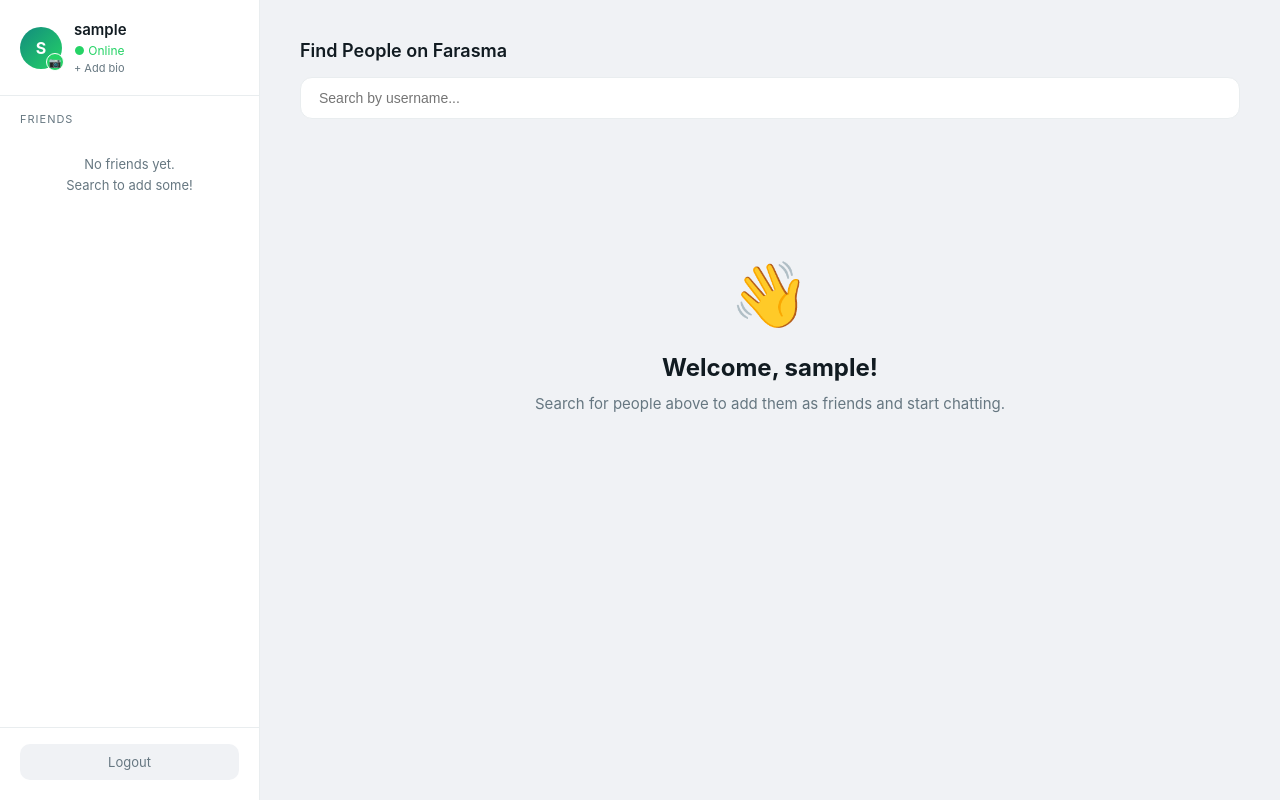
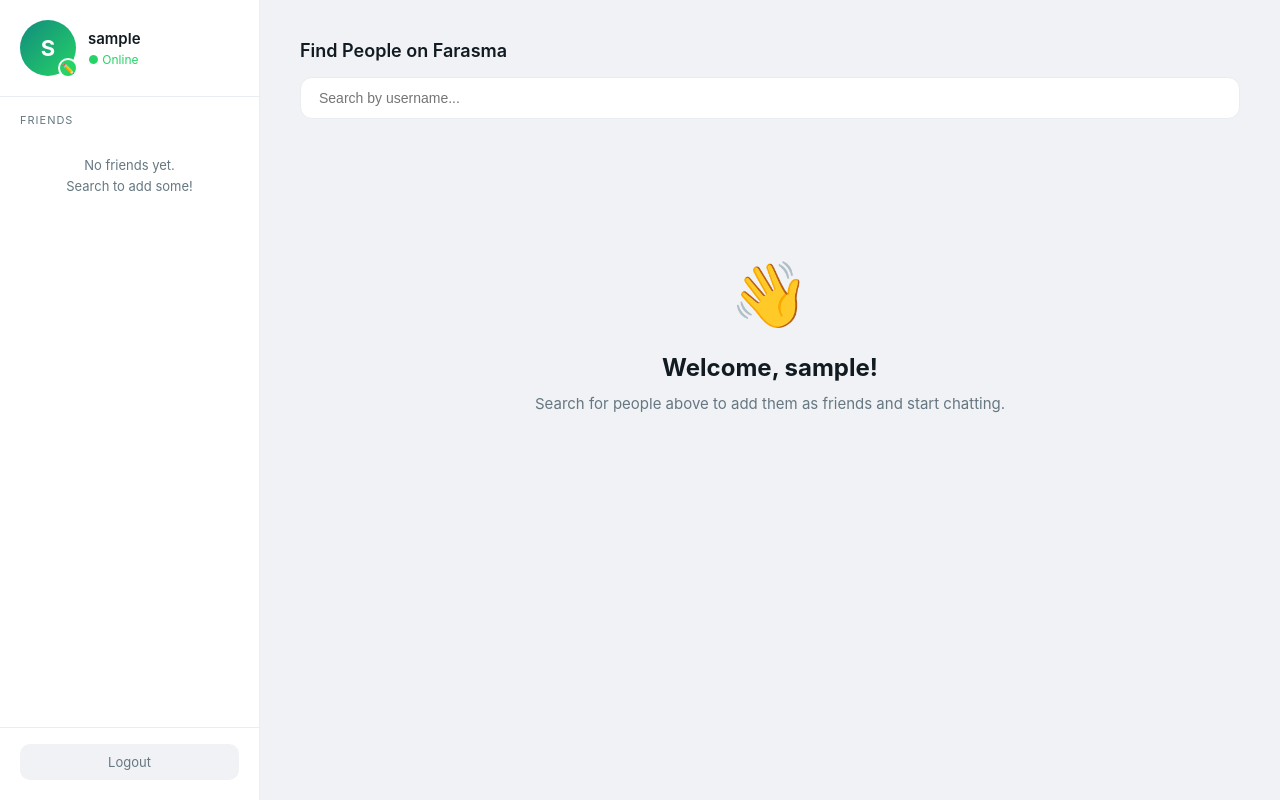
Before and after one commit to faridullah77/messaging-app, a Flask app: page /friends in a window 1280 px wide. Run offline with Flask 3, Linux system fonts and the light colour scheme; the visitor is signed in with stand-in values (Sample User, id 1); data that the repository does not hold is empty; some libraries are stand-ins or nearby versions.

Commit message:
Bigger avatar and profile edit button

```diff
--- a/static/css/style.css
+++ b/static/css/style.css
@@ -1005,3 +1005,40 @@
 .view-once-btn {
     color: #128c7e;
 }
+/* ── Large Avatar ── */
+.avatar-img-large {
+    width: 56px;
+    height: 56px;
+    border-radius: 50%;
+    object-fit: cover;
+    border: 2px solid #25d366;
+    display: block;
+}
+
+.avatar-large {
+    width: 56px;
+    height: 56px;
+    border-radius: 50%;
+    background: linear-gradient(135deg, #128c7e, #25d366);
+    display: flex;
+    align-items: center;
+    justify-content: center;
+    font-weight: 700;
+    font-size: 22px;
+    color: #fff;
+}
+
+.avatar-edit-badge {
+    position: absolute;
+    bottom: -2px;
+    right: -2px;
+    background: #25d366;
+    border-radius: 50%;
+    width: 20px;
+    height: 20px;
+    display: flex;
+    align-items: center;
+    justify-content: center;
+    font-size: 10px;
+    border: 2px solid #fff;
+}
--- a/templates/friends.html
+++ b/templates/friends.html
@@ -7,26 +7,23 @@
 
     <!-- Sidebar -->
     <div class="sidebar">
-       <div class="sidebar-header">
-            <div class="avatar-wrapper">
+      <div class="sidebar-header">
+            <a href="/profile" style="text-decoration:none; position:relative; flex-shrink:0;">
                 {% if current_user.avatar_url %}
-                <img src="{{ current_user.avatar_url }}" class="avatar-img" id="my-avatar-img"/>
+                <img src="{{ current_user.avatar_url }}" class="avatar-img-large"/>
                 {% else %}
-                <div class="avatar" id="my-avatar-text">{{ current_user.username[0].upper() }}</div>
+                <div class="avatar-large">{{ current_user.username[0].upper() }}</div>
                 {% endif %}
-                <label class="avatar-upload-label" title="Change DP">
-                    📷
-                    <input type="file" id="avatar-input" accept="image/*" style="display:none"/>
-                </label>
-            </div>
+                <span class="avatar-edit-badge">✏️</span>
+            </a>
             <div class="user-info">
                 <a href="/profile" style="text-decoration:none;">
-                    <span class="my-username" style="cursor:pointer;">{{ current_user.username }}</span>
+                    <span class="my-username">{{ current_user.username }}</span>
                 </a>
                 <span class="status">● Online</span>
-                <span class="my-bio" id="my-bio-text" onclick="editBio()">
-                    {{ current_user.bio if current_user.bio else '+ Add bio' }}
-                </span>
+                {% if current_user.bio %}
+                <span class="my-bio">{{ current_user.bio }}</span>
+                {% endif %}
             </div>
         </div>
 
```
